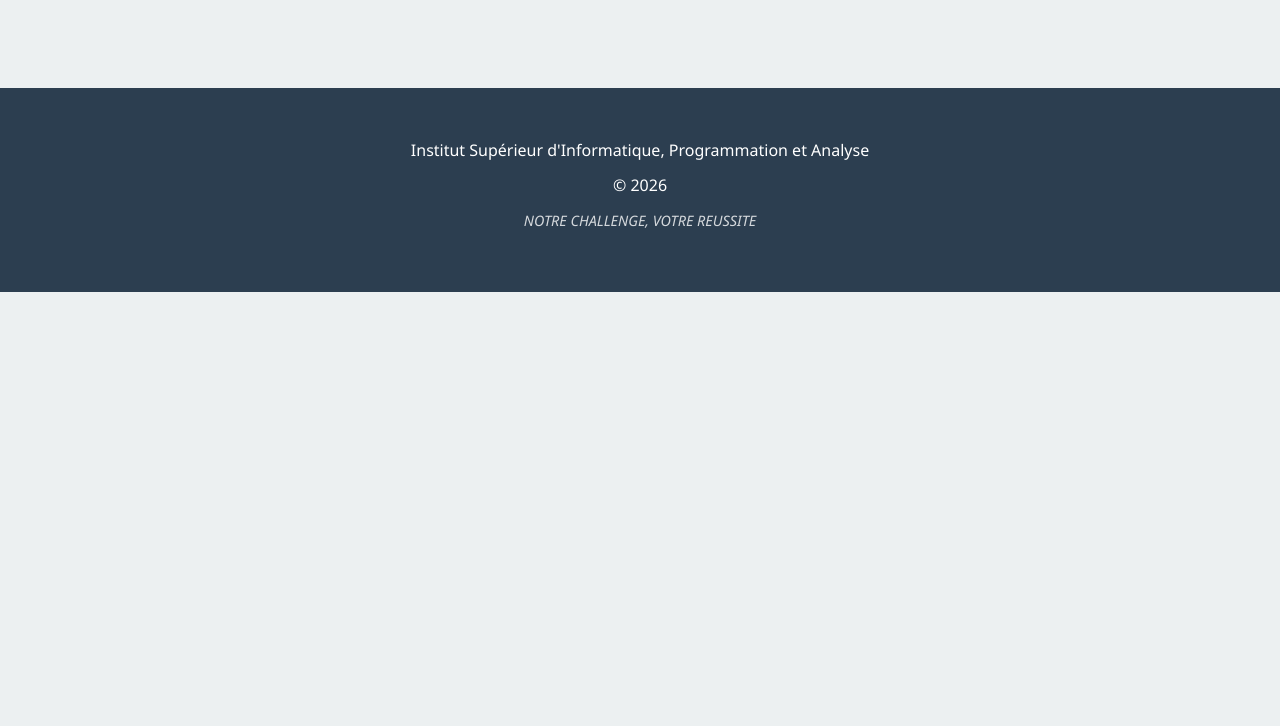
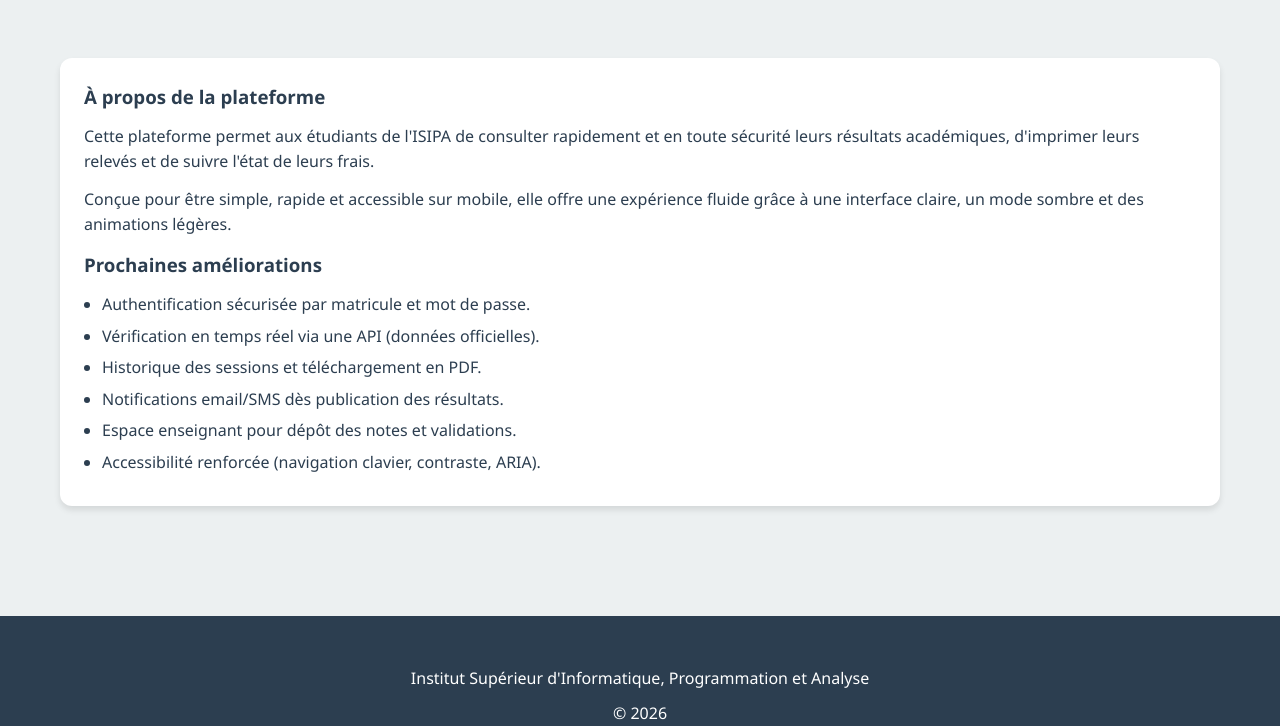
Before and after one commit to ShadowCoder243/ISIPA, a plain HTML site: page index.html in a window 1280 px wide. Shown: the part 579-1305 px from the top of the page. Before the commit the page ends 871 px from the top, so only its background shows below. Drawn offline with Linux system fonts and the light colour scheme.

Commit message:
contenu: ajouter une section description et prochaines amÃ©liorations

```diff
--- a/index.html
+++ b/index.html
@@ -262,6 +262,35 @@
         .results-table tr:hover {
             background-color: rgba(0, 0, 0, 0.1);
             background-color: var(--text-color, rgba(0, 0, 0, 0.1));
+        }
+
+        /* SECTION A PROPOS / AMELIORATIONS */
+        .about {
+            margin: 40px auto 0;
+            background: white;
+            color: var(--dark-color);
+            border-radius: 12px;
+            box-shadow: var(--shadow);
+            padding: 24px;
+            background-color: var(--card-bg, white);
+        }
+
+        .about h3 {
+            margin-bottom: 12px;
+            color: var(--primary-color);
+        }
+
+        .about p {
+            margin-bottom: 12px;
+        }
+
+        .improvements {
+            margin-top: 8px;
+            padding-left: 18px;
+        }
+
+        .improvements li {
+            margin: 6px 0;
         }
 
         /* MODIFICATIONS COULEURS - SUJET, COTES, MAX EN NOIR */
@@ -558,6 +587,29 @@
             </div>
         </div>
     </section>
+
+    <div class="container">
+        <section class="about" aria-labelledby="about-title">
+            <h3 id="about-title">À propos de la plateforme</h3>
+            <p>
+                Cette plateforme permet aux étudiants de l'ISIPA de consulter rapidement et en toute sécurité
+                leurs résultats académiques, d'imprimer leurs relevés et de suivre l'état de leurs frais.
+            </p>
+            <p>
+                Conçue pour être simple, rapide et accessible sur mobile, elle offre une expérience fluide
+                grâce à une interface claire, un mode sombre et des animations légères.
+            </p>
+            <h3>Prochaines améliorations</h3>
+            <ul class="improvements">
+                <li>Authentification sécurisée par matricule et mot de passe.</li>
+                <li>Vérification en temps réel via une API (données officielles).</li>
+                <li>Historique des sessions et téléchargement en PDF.</li>
+                <li>Notifications email/SMS dès publication des résultats.</li>
+                <li>Espace enseignant pour dépôt des notes et validations.</li>
+                <li>Accessibilité renforcée (navigation clavier, contraste, ARIA).</li>
+            </ul>
+        </section>
+    </div>
 
     <div class="container">
         <div class="result-container" id="resultContainer">
```
